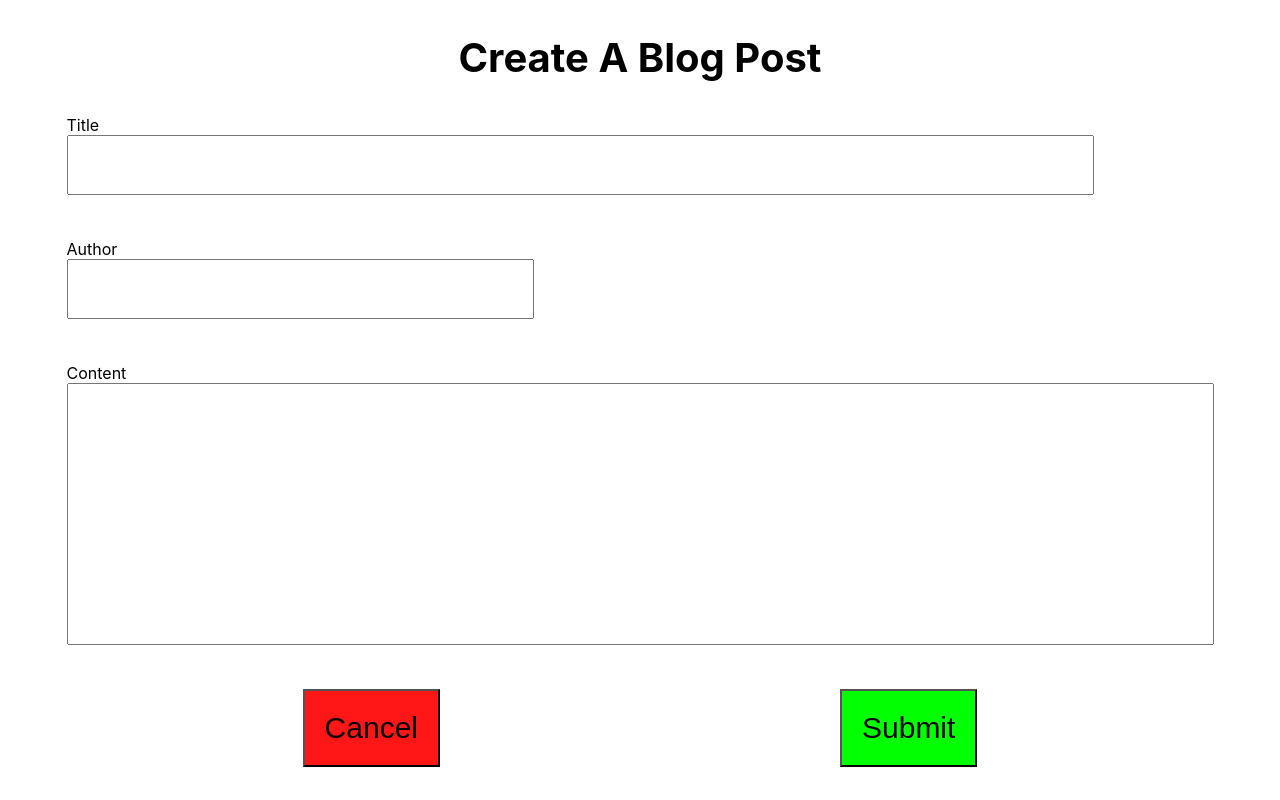
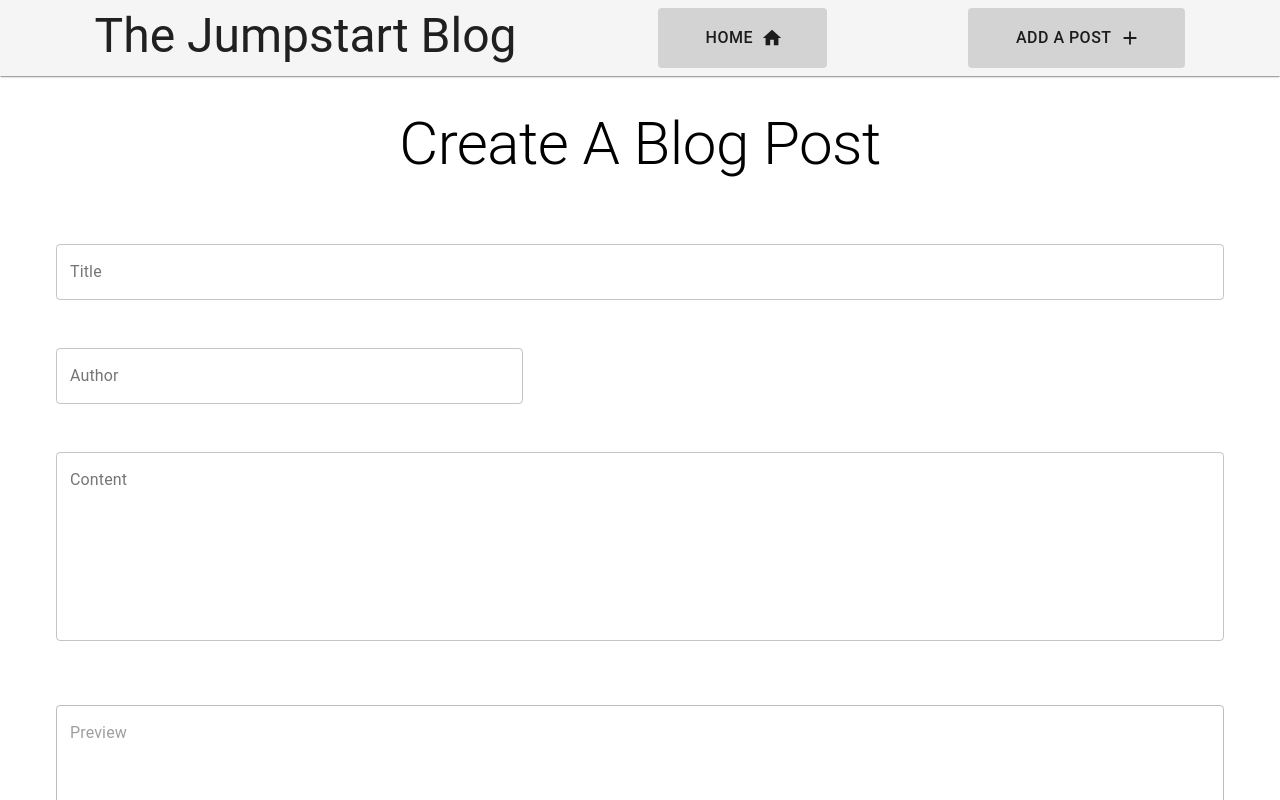
Before and after one commit to Code-4-Community/jumpstart-frontend, a React (Create React App) app: page / in a window 1280 px wide. Shown: the top 800 px of the page. Built offline with nearby package versions, Linux system fonts and the light colour scheme.

Commit message:
Re-made the CreateBlogPost component using material ui and react states. Also changed some naming and added files for other components
also fixed some row issues in CreateBlogPost Component

```diff
--- a/package.json
+++ b/package.json
@@ -4,6 +4,7 @@
   "private": true,
   "dependencies": {
     "@material-ui/core": "^4.11.0",
+    "@material-ui/icons": "^4.9.1",
     "@testing-library/jest-dom": "^4.2.4",
     "@testing-library/react": "^9.5.0",
     "@testing-library/user-event": "^7.2.1",
@@ -17,7 +18,7 @@
     "react-dom": "^16.13.1",
     "react-redux": "^7.2.0",
     "react-router-dom": "^5.2.0",
-    "react-scripts": "3.4.1",
+    "react-scripts": "^3.4.3",
     "redux": "^4.0.5",
     "typescript": "^3.7.5"
   },
--- a/src/App.tsx
+++ b/src/App.tsx
@@ -1,11 +1,14 @@
 import React from 'react';
 import axios from 'axios';
 import {BrowserRouter as Router, Switch, Route } from 'react-router-dom';
-import CreateBlogPost from './components/CreateBlogPost'
+import CreateBlogPost_HTML from './components/CreateBlogPost_HTML';
+import CreateBlogPost from './components/CreatBlogPost';
+import NavBar from './components/NavBar';
 
 const App: React.FC = () => {
   return (
     <div>
+      <NavBar />
       <CreateBlogPost />
     </div>
   );
--- /dev/null
+++ b/src/components/CreatBlogPost.tsx
@@ -0,0 +1,153 @@
+import React, {useState} from 'react';
+import { makeStyles } from '@material-ui/core/styles';
+import {
+    Button,
+    Box,
+    Container,
+    Grid,
+    TextField,
+    Typography
+} from '@material-ui/core';
+
+const useStyles = makeStyles({
+    root: {
+        paddingTop: '2rem',
+        paddingBottom: '2rem',
+    },
+
+    title: {
+        textAlign: 'center',
+    },
+
+    input: {
+        justifyItems: 'left',
+        margin: '2rem'
+    },
+
+    author: {
+        width: '40%',
+        marginTop: '1rem',
+        marginBottom: '1rem',
+    },
+
+    actionButton: {
+        marginTop: '2rem',
+        display: 'flex',
+        justifyContent: 'space-around',
+        alignItems: 'center'
+    },
+
+    cancelButton: {
+        padding: '3rem',
+        background: 'red'
+
+    },
+
+    submitButton: {
+        padding: '3rem',
+        background: 'lightGreen'
+    },
+
+    textfield: {
+        marginTop: '2rem',
+        marginBottom: '2rem',
+    }
+});
+
+
+
+const CreateBlogPost: React.FC = () => {
+    const classes = useStyles();
+
+    const [post, setPost] = useState(
+        {
+            title: '',
+            author: '',
+            content: ''
+        }
+    );
+
+    const handleSubmit = () => {
+        alert("Title of the Post: " + post.title + "\n" +
+              "Author of the Post: " + post.author + "\n" +
+              "Content of the Post: " + post.content);
+    }
+
+    return(
+        <Container className={classes.root}>
+            <Typography variant="h2" className={classes.title}>
+                Create A Blog Post
+            </Typography>
+            <form onSubmit={handleSubmit}>
+                <Box className={classes.input} >
+                    <TextField
+                        id="title"
+                        margin="normal"
+                        fullWidth
+                        multiline
+                        rowsMax={2}
+                        label="Title"
+                        variant="outlined"
+                        className={classes.textfield}
+                        value={post.title}
+                        onChange={e => {
+                            const newPostObj = { title: e.target.value,
+                                                 author: post.author,
+                                                 content: post.content};
+                            setPost(newPostObj);
+                          }}
+                    />
+                    <TextField
+                        id="author"
+                        margin="normal"
+                        label="Author"
+                        variant="outlined"
+                        className={classes.author}
+                        value={post.author}
+                        onChange={e => {
+                            const newPostObj = { title: post.title,
+                                                 author: e.target.value,
+                                                 content: post.content};
+                            setPost(newPostObj);
+                          }}
+                    />
+                    <TextField
+                        id="content"
+                        margin="normal"
+                        fullWidth
+                        multiline
+                        rows={8}
+                        label="Content"
+                        variant="outlined"
+                        className={classes.textfield}
+                        value={post.content}
+                        onChange={e => {
+                            const newPostObj = { title: post.title,
+                                                 author: post.author,
+                                                 content: e.target.value};
+                            setPost(newPostObj);
+                          }}
+                    />
+                    <TextField
+                        id="preview"
+                        margin="normal"
+                        fullWidth
+                        multiline
+                        disabled
+                        rows={8}
+                        rowsMax={100}
+                        label="Preview"
+                        variant="outlined"
+                        className={classes.textfield}
+                    />
+                </Box>
+                <Box className={classes.actionButton}>
+                    <Button variant="outlined" className={classes.cancelButton}>Cancel</Button>
+                    <Button variant="outlined" type="submit" className={classes.submitButton}>Submit</Button>
+                </Box>
+            </form>
+        </Container>
+    );
+}
+
+export default CreateBlogPost;
--- a/src/components/CreateBlogPost.tsx
+++ b/src/components/CreateBlogPost_HTML.tsx
@@ -1,5 +1,5 @@
 import React from 'react';
-import '../CreateBlogPost.css' //allows us to use the css from our other file
+import '../CreateBlogPost_HTML.css' //allows us to use the css from our other file
 
 /***********************************************************************************************/
 
@@ -37,7 +37,7 @@ function cancelPost() {
 
 //HTML/CSS
 
-const CreateBlogPost: React.FC = () => {
+const CreateBlogPost_HTML: React.FC = () => {
     return (
         <div className="container">
             <div className="blogPost">
@@ -88,4 +88,4 @@ const CreateBlogPost: React.FC = () => {
     );
 }
 
-export default CreateBlogPost;
+export default CreateBlogPost_HTML;
--- /dev/null
+++ b/src/components/NavBar.tsx
@@ -0,0 +1,55 @@
+import React from 'react';
+import { makeStyles } from '@material-ui/core/styles';
+import HomeIcon from '@material-ui/icons/Home';
+import AddIcon from '@material-ui/icons/Add';
+import {
+    AppBar,
+    Box,
+    Container,
+    Typography,
+    Button
+} from '@material-ui/core';
+
+
+
+const useStyles = makeStyles({
+    root: {
+        display: 'flex',
+        justifyContent: 'space-around',
+        alignItems: 'left',
+        marginBottom: '0.5rem',
+        marginTop: '0.5rem'
+    },
+
+    navButtons: {
+        padding: '1rem',
+        paddingLeft: '3rem',
+        paddingRight: '3rem',
+        fontSize: '1rem',
+        background: 'lightgrey'
+    }
+});
+
+const NavBar: React.FC = () => {
+    const classes = useStyles();
+
+    return(
+        <AppBar position="sticky" color="default" elevation={1}>
+            <Container>
+                <Box className={classes.root}>
+                    <Typography variant="h3">The Jumpstart Blog</Typography>
+                    <Button size="large"
+                            className={classes.navButtons}
+                            endIcon={<HomeIcon />}>Home
+                    </Button>
+                    <Button size="large"
+                            className={classes.navButtons}
+                            endIcon={<AddIcon />}>Add A Post
+                    </Button>
+                </Box>
+            </Container>
+        </AppBar>
+    );
+}
+
+export default NavBar;
```
Also changed, not shown: src/components/BlogPost.tsx (added, +21 -0 lines), src/components/Comment.tsx (added, +12 -0 lines), src/components/Landing.tsx (added, +12 -0 lines), src/components/ListOfComments.tsx (added, +12 -0 lines), src/components/Post.tsx (added, +34 -0 lines), src/components/PostPreview.tsx (added, +12 -0 lines), src/CreateBlogPost_HTML.css (renamed from src/CreateBlogPost.css), 1 other file (tests, documents, lock files or other folders).
